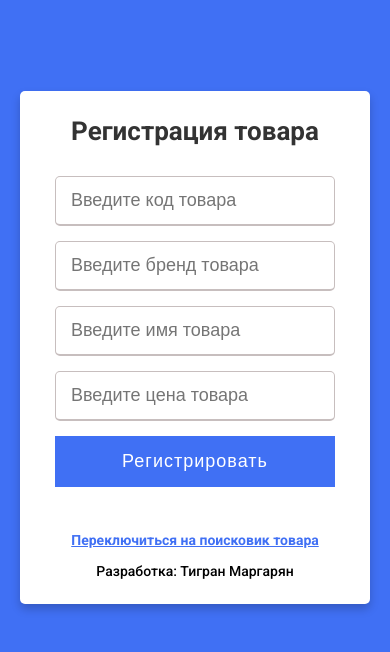
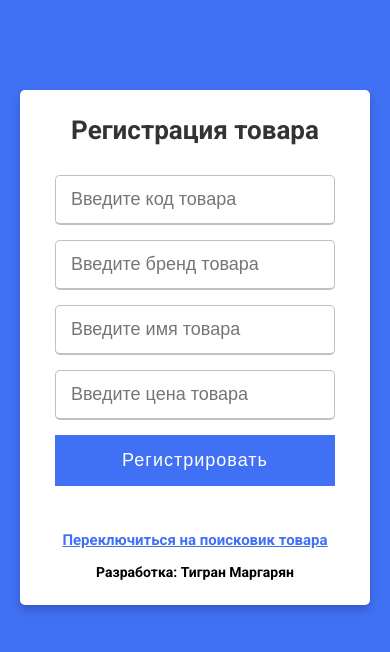
Before and after one commit to tikmargarian/product-registration, a website: page public/index.html in a window 390 px wide. Drawn offline with Linux system fonts and the light colour scheme.

Commit message:
fixed media bugs

```diff
--- a/public/admin/style.css
+++ b/public/admin/style.css
@@ -170,7 +170,7 @@ a {
     text-align: center;
     margin-top: auto;
     color: #4070f4;
-    font-size: 14px;
+    font-size: 16px;
     font-weight: 600;
 }
 
@@ -348,14 +348,14 @@ a {
         text-align: center;
         margin-top: auto;
         color: #4070f4;
-        font-size: 14px;
+        font-size: 15px;
         font-weight: 600;
     }
 
     #powered{
         text-align: center;
         font-size: 14px;
-        font-weight: 500;
+        font-weight: 600;
         margin-top: 12px;
     }
 }
--- a/public/style.css
+++ b/public/style.css
@@ -87,8 +87,8 @@ body{
 #powered{
     text-align: center;
     font-size: 14px;
-    font-weight: 500;
-    margin-top: 20px;
+    font-weight: 600;
+    margin-top: 15px;
 }
 
 @media (max-width: 500px) {
@@ -98,7 +98,6 @@ body{
             justify-content: center;
             font-family: 'Roboto', sans-serif;
         }
-
         .registration{
             max-width: 350px;
             width: 100%;
@@ -108,24 +107,25 @@ body{
             box-shadow: 0px 5px 10px rgba(0, 0, 0, 0.2);
             margin-top: 20px;
         }
+        #registration-message{
+            height: 20px;
+            font-size: 14px;
+            font-weight: 500;
+            color: green;
+            text-align: center;
+            margin: 0 0 10px 0;
+        }
         .registration a {
             display: flex;
             justify-content: center;
             color: #4070f4;
-            font-size: 14px;
+            font-size: 15px;
             font-weight: 600;
         }
         #powered{
             text-align: center;
             font-size: 14px;
-            font-weight: 500;
+            font-weight: 600;
             margin-top: 15px;
         }
-        #registration-message{
-            height: 20px;
-            font-size: 14px;
-            color: green;
-            text-align: center;
-            margin: 0 0 10px 0;
-        }
     }
```
